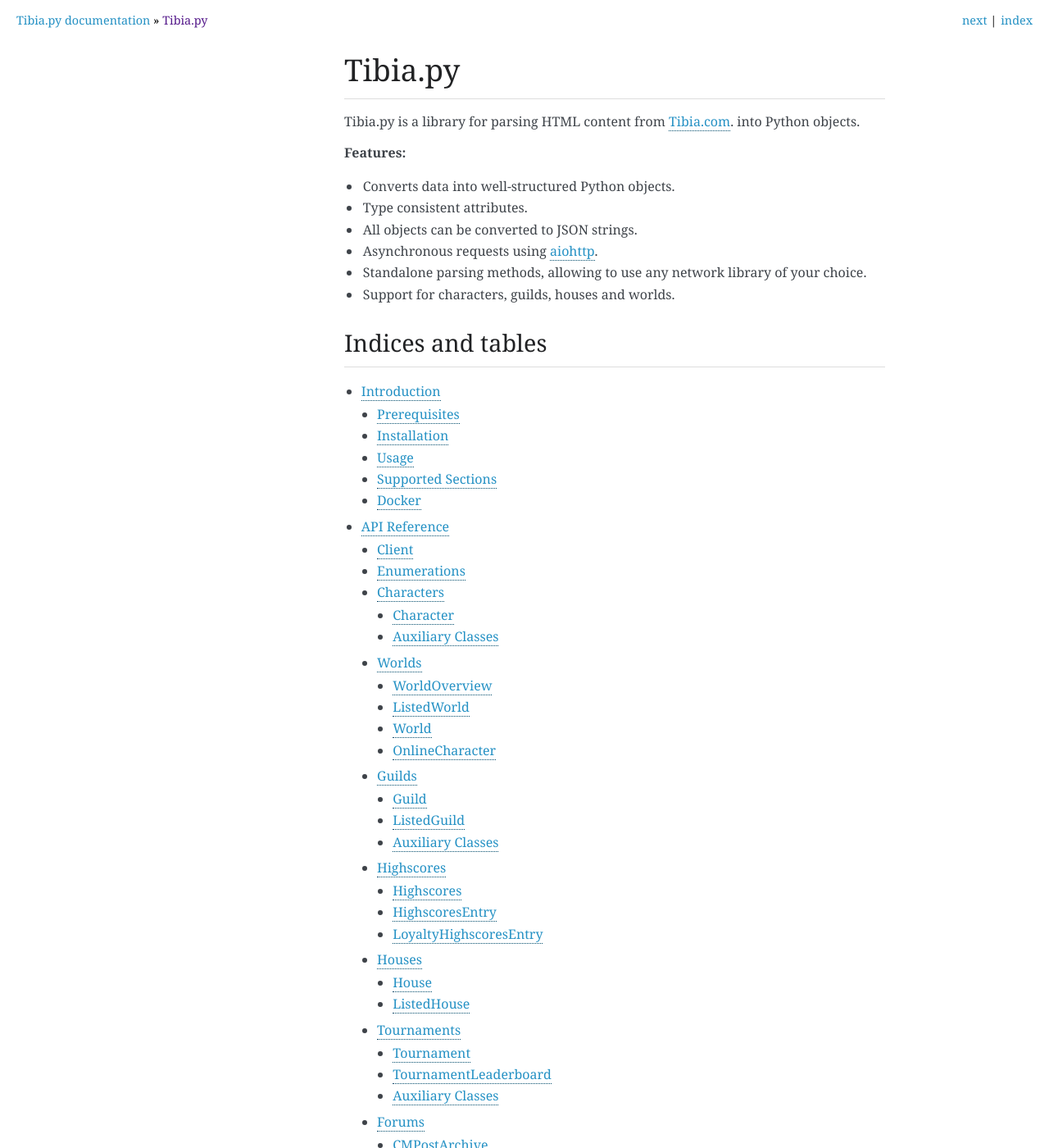
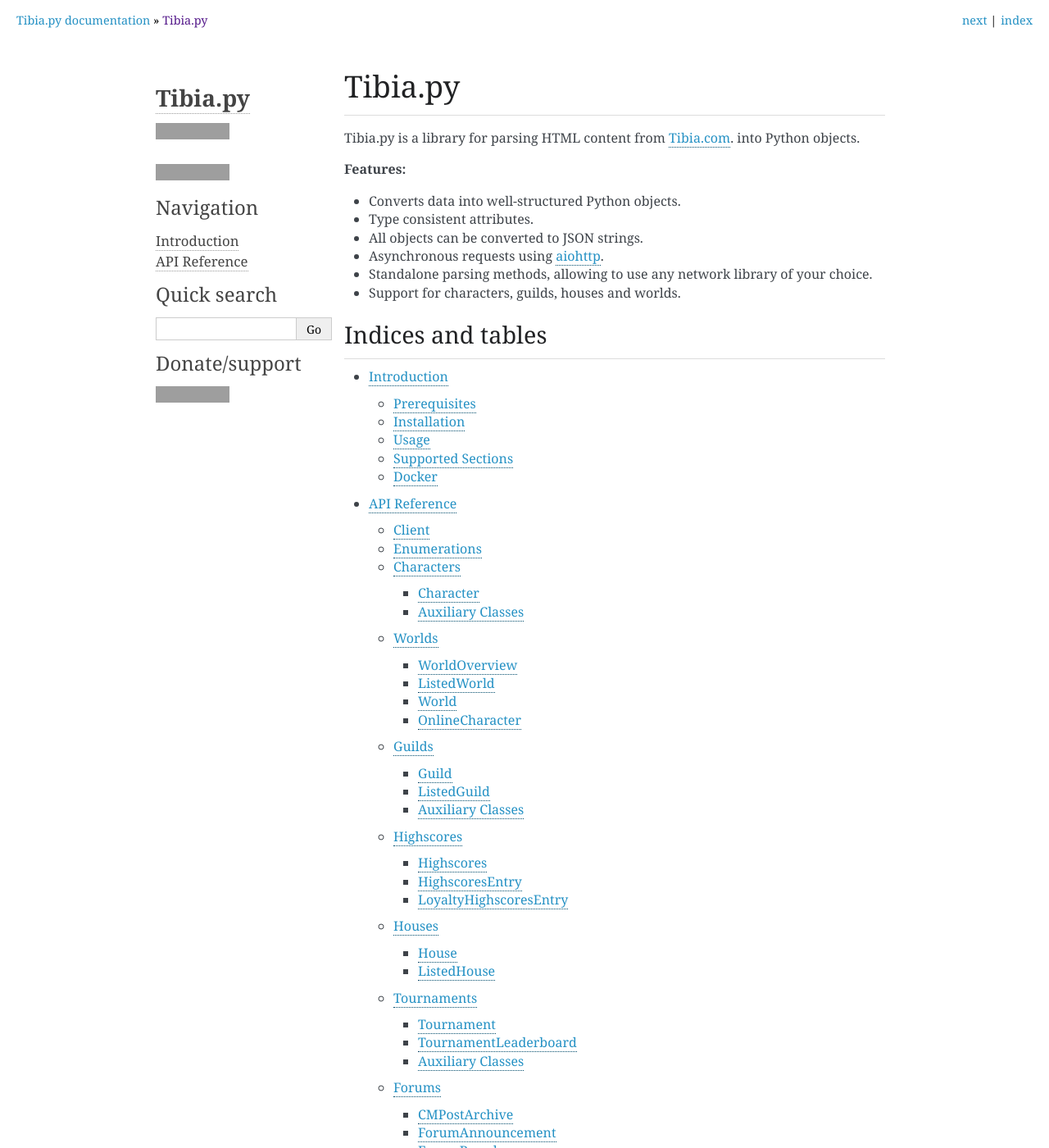
Before and after one commit to Galarzaa90/tibia.py, a Sphinx documentation site: the page built from docs/index.rst, in a window 1280 px wide and 1400 px high. Shown: the whole window at 82% size. Built offline with Sphinx 7.4.7, drawn with Linux system fonts in a browser that asks for light colours; grey boxes are pictures that could not be loaded.

Commit message:
Upgraded sphinx version and added docker workflow

```diff
--- a/docs/_static/custom.css
+++ b/docs/_static/custom.css
@@ -1,4 +1,3 @@
-@import url('basic.css');
 
 body {
     font-family: 'Georgia', 'Yu Gothic', 'Noto Sans CJK JP Regular', serif;
@@ -7,117 +6,126 @@
     padding: 0;
 }
 
-p {
-  margin-bottom: 8px;
+/* Scrollable Sidebar */
+
+div.sphinxsidebar {
+    max-height: 100%;
+    overflow-y: auto;
+    font-size: 14px;
+    padding: 10px 0 10px 10px;
+    width: 235px; /* sidebar width */
 }
 
-div.document {
-  margin: 10px auto 0 auto;
-  max-width: 940px; /* page width */
+/* Navigation Bar */
+.active {
+    background-color: #dbdbdb;
+    border-left: 5px solid #dbdbdb;
 }
 
-div.documentwrapper {
-  float: left;
-  width: 100%;
+/* Headers */
+hr {
+    border: 1px solid #b1b4b6;
 }
 
-div.bodywrapper {
-  margin: 0 0 0 220px; /* sidebar width */
+div.body h1,
+div.body h2,
+div.body h3,
+div.body h4,
+div.body h5,
+div.body h6 {
+    font-weight: normal;
 }
 
-div.body {
-  background-color: #ffffff;
-  color: #3e4349;
-  padding: 0 30px 30px 30px;
+div.body h1,
+div.body h2,
+div.body h3,
+div.body h4 {
+    color: #212224;
 }
 
-div.footer {
-  color: #555;
-  font-size: 14px;
-  margin: 20px auto 30px auto;
-  text-align: right;
-  max-width: 880px;
+div.body h5 {
+    color: #000;
 }
 
-div.footer a {
-  color: #444;
-  text-decoration: underline;
+div.body h6 {
+    color: #777;
 }
+
+div.body h1 {
+    margin: 0 0 10px 0;
+}
+
+div.body h2,
+div.body h3 {
+    margin: 10px 0px 10px 0px;
+}
+
+div.body h4,
+div.body h5,
+div.body h6 {
+    margin: 20px 0px 10px 0px;
+}
+
+div.body h1 {
+    padding: 0 0 10px 0;
+}
+
+div.body h2,
+div.body h3 {
+    padding: 10px 0 10px 0;
+}
+
+div.body h4 {
+    padding: 10px 0 10px 0;
+}
+
+div.body h5,
+div.body h6 {
+    padding: 10px 0 0 0;
+}
+
+div.body h1,
+div.body h2,
+div.body h3 {
+    border-bottom: 1px solid #ddd;
+}
+
+div.body h4 {
+    border-bottom: 1px solid #e5e5e5;
+}
+
+div.body h1 {
+    font-size: 230%;
+}
+
+div.body h2 {
+    font-size: 180%;
+}
+
+div.body h3 {
+    font-size: 130%;
+}
+
+div.body h4 {
+    font-size: 110%;
+}
+
+div.body h5 {
+    font-size: 105%;
+}
+
+div.body h6 {
+    font-size: 100%;
+}
+
+/* Top Navigation Links */
 
 div.related {
     padding: 10px 10px;
     width: auto;
 }
 
-div.sphinxsidebar {
-  float: left;
-  font-size: 14px;
-  line-height: 1.5em;
-  margin-left: -100%;
-  width: 220px; /* sidebar width */
-}
-
-div.sphinxsidebarwrapper {
-  font-size: 14px;
-  line-height: 1.5em;
-  padding: 10px 0 10px 10px;
-
-  /* sticky sidebar */
-  position: fixed;
-  width: 220px; /* sidebar width */
-  height: 90%;
-  overflow: hidden;
-}
-
-/* show scrollbar on hover */
-div.sphinxsidebarwrapper:hover {
-  overflow: auto;
-}
-
-div.sphinxsidebar h3,
-div.sphinxsidebar h4 {
-  color: #333;
-  font-size: 24px;
-  font-weight: normal;
-  margin: 0 0 5px 0;
-  padding: 0;
-}
-
-div.sphinxsidebar h4 {
-  font-size: 1.1em;
-}
-
-div.sphinxsidebar h3 a {
-  color: #333;
-}
-
-div.sphinxsidebar p {
-  color: #888;
-}
-
-div.sphinxsidebar p.searchtip {
-  line-height: 1.4em;
-}
-
-div.sphinxsidebar ul {
-  color: #000;
-  margin: 10px 0 20px;
-  padding: 0;
-}
-
-div.sphinxsidebar a {
-  color: #444;
-}
-
-div.sphinxsidebar input {
-  border: 1px solid #ccc;
-  font-family: sans-serif;
-  font-size: 1em;
-  margin-top: 10px;
-}
-
-/* -- body styles --------------------------------------------------------- */
-
+/* Links */
 a {
     color: #2591c4;
     text-decoration: none;
@@ -128,205 +136,35 @@
     text-decoration: underline;
 }
 
-hr {
-  border: 1px solid #b1b4b6;
-}
-
-div.body h1,
-div.body h2,
-div.body h3,
-div.body h4,
-div.body h5,
-div.body h6 { font-weight: normal; }
-
-div.body h1,
-div.body h2,
-div.body h3,
-div.body h4 { color: #212224; }
-div.body h5 { color: #000; }
-div.body h6 { color: #777; }
-
-div.body h1 { margin: 0 0 10px 0; }
-div.body h2,
-div.body h3 { margin: 10px 0px 10px 0px; }
-div.body h4,
-div.body h5,
-div.body h6 { margin: 20px 0px 10px 0px; }
-
-div.body h1 { padding: 0 0 10px 0; }
-div.body h2,
-div.body h3 { padding: 10px 0 10px 0; }
-div.body h4 { padding: 10px 0 10px 0; }
-div.body h5,
-div.body h6 { padding: 10px 0 0 0; }
-
-div.body h1,
-div.body h2,
-div.body h3 { border-bottom: 1px solid #ddd; }
-div.body h4 { border-bottom: 1px solid #e5e5e5; }
-
-div.body h1 { font-size: 230%; }
-div.body h2 { font-size: 180%; }
-div.body h3 { font-size: 130%; }
-div.body h4 { font-size: 110%; }
-div.body h5 { font-size: 105%; }
-div.body h6 { font-size: 100%; }
-
-a.headerlink {
-  color: #3e4349;
-  font-size: 0.8em;
-  padding: 0 4px 0 4px;
+/* External reference links */
+a.reference > code > span {
+    color: #2591c4;
     text-decoration: none;
 }
 
-a.headerlink:hover {
-  background-color: #3e4349;
-  color: #fff;
+/* Python Definitions */
+
+dl.describe > dt,
+dl.function > dt,
+dl.property > dt,
+dl.attribute > dt,
+dl.classmethod > dt,
+dl.method > dt,
+dl.class > dt,
+dl.exception > dt {
+    background-color: #f5f5f5;
+    padding: 1px 10px;
 }
 
-div.body ul {
-  list-style: disc;
-  margin: 1em 0;
-  padding-left: 1.3em;
+.sig {
+    font-size: 90%;
 }
 
-div.body ul ul, div.body ol ul {
-  margin: .2em 0;
-  padding-left: 1.2em;
+.viewcode-link {
+    font-size: 90%;
 }
 
-div.body ul li {
-  padding: 2px 0;
-}
-
-div.body ul.search li {
-  padding: 5px 0 5px 20px;
-}
-
-div.body ol {
-  counter-reset: li;
-  margin-left: 0;
-  padding-left: 0;
-}
-
-div.body ol ol {
-  margin: .2em 0;
-}
-
-div.body ol > li {
-  list-style: none;
-  margin: 0 0 0 1.9em;
-  padding: 2px 1px;
-  position: relative;
-}
-
-div.body ol > li:before {
-  content: counter(li) ".";
-  counter-increment: li;
-  top: -2px;
-  left: -1.9em;
-  width: 1.9em;
-  padding: 4px 0;
-  position: absolute;
-  text-align: left;
-}
-
-div.body p,
-div.body dd,
-div.body li {
-  line-height: 1.4em;
-}
-
-/* weird margins */
-li > p {
-  margin: 2px;
-}
-
-li > blockquote {
-  margin: 10px;
-}
-
-div.admonition p.admonition-title + p {
-  display: inline;
-}
-
-div.highlight {
-  background-color: #fff;
-}
-
-div.important, div.note, div.hint, div.tip {
-  background-color: #eee;
-  border: 1px solid #ccc;
-}
-
-div.attention, div.warning, div.caution, div.seealso {
-  background-color: #fef9e9;
-  border: 1px solid #fbe091;
-}
-
-/* no disgusting background in the FAQ */
-div.topic {
-  background-color: transparent;
-  border: none;
-}
-
-/* don't link-ify the FAQ page */
-a.toc-backref {
-  text-decoration: none;
-  color: #3e4349;
-}
-
-/* bold and fix the Parameter, Raises, etc. */
-dl.field-list > dt {
-  font-weight: bold;
-}
-
-div.danger, div.error {
-  background-color: #ffe4e4;
-  border: 1px solid #f66;
-}
-
-div.admonition {
-  padding: 10px;
-}
-
-p.admonition-title {
-  display: inline;
-}
-
-p.admonition-title:after {
-  content: ':';
-}
-
-/* helpful admonitions */
-div.helpful {
-  background-color: #e4f2ff;
-  border: 1px solid #66b3ff;
-}
-
-div.helpful > p.admonition-title {
-  display: block;
-}
-
-div.helpful > p.admonition-title:after {
-  content: unset;
-}
-
-/* exception hierarchy */
-
-.exception-hierarchy-content dd,
-.exception-hierarchy-content dl {
-  margin: 0px 2px;
-}
-
-.exception-hierarchy-content {
-  margin-left: 0.5em;
-}
-
-.exception-hierarchy-content ul {
-  list-style: '»' !important;
-}
-
+/* Code Blocks */
 pre {
     background-color: #f5f5f5;
     border: 1px solid #C6C9CB;
@@ -358,45 +196,21 @@
     padding: 0 2px;
 }
 
-dl.class {
-  margin-bottom: 50px;
+/* Tables */
+table.docutils {
+    margin-top: 10px;
+    margin-bottom: 10px;
+    border: 0;
+    border-collapse: collapse;
+    width: 100%;
 }
 
-dl.describe > dt,
-dl.function > dt,
-dl.attribute > dt,
-dl.classmethod > dt,
-dl.method > dt,
-dl.class > dt,
-dl.exception > dt {
-  background-color: #f5f5f5;
-  padding: 1px 10px;
-}
-
-dd {
-  margin-top: 10px;
-}
-
-
-.container.operations {
-  padding: 10px;
-  border: 1px solid #ddd;
-  margin-bottom: 20px;
-}
-
-.container.operations::before {
-  content: 'Supported Operations';
-  color: #212224;
-  display: block;
-  padding-bottom: 5px;
-}
-
-.container.operations > dl.describe > dt {
-  background-color: #f8f8f8;
-}
-
-table.docutils {
-  width: 100%;
+table.docutils td, table.docutils th {
+    padding: 1px 8px 1px 5px;
+    border-top: 0;
+    border-left: 0;
+    border-right: 0;
+    border-bottom: 1px solid #aaa;
 }
 
 table.docutils.footnote {
@@ -459,94 +273,3 @@
   border-top: 1px solid #fbe091;
   border-bottom: 1px solid #fbe091;
 }
-
-/* hide the welcome text */
-div#welcome-to-discord-py > h1 {
-  display: none;
-}
-
-.active {
-  background-color: #dbdbdb;
-  border-left: 5px solid #dbdbdb;
-}
-
-div.code-block-caption {
-  font-size: medium;
-  font-weight: bold;
-}
-
-@media screen and (max-width: 870px) {
-
-  div.document {
-    width: auto;
-    margin: 0;
-  }
-
-  div.documentwrapper {
-    float: none;
-  }
-
-  div.bodywrapper {
-    margin: 0;
-  }
-
-  div.body {
-    min-height: 0;
-    padding: 0 20px 30px 20px;
-  }
-
-  div.footer {
-    background-color: #333;
-    color: #888;
-    margin: 0;
-    padding: 10px 20px 20px;
-    text-align: left;
-    width: auto;
-  }
-
-  div.footer a {
-    color: #bbb;
-  }
-
-  div.footer a:hover {
-    color: #fff;
-  }
-
-  div.sphinxsidebar {
-    background-color: #333;
-    color: #fff;
-    float: none;
-    margin: 0;
-    padding: 10px 20px;
-    width: auto;
-  }
-
-  /* sticky sidebar */
-  div.sphinxsidebarwrapper {
-    position: relative;
-  }
-
-  div.sphinxsidebar h3,
-  div.sphinxsidebar h4,
-  div.sphinxsidebar p,
-  div.sphinxsidebar h3 a {
-    color: #fff;
-  }
-
-  div.sphinxsidebar ul {
-    color: #999;
-  }
-
-  div.sphinxsidebar a {
-    color: #aaa;
-  }
-
-  div.sphinxsidebar a:hover {
-    color: #fff;
-  }
-
-  .active {
-    background-color: transparent;
-    border-left: none;
-  }
-}
--- a/docs/_static/custom.js
+++ b/docs/_static/custom.js
@@ -1,18 +1,18 @@
 $(document).ready(function () {
-  var sections = $('div.section');
-  var activeLink = null;
-  var bottomHeightThreshold = $(document).height() - 30;
+  const sections = $('div.section');
+  let activeLink = null;
+  const bottomHeightThreshold = $(document).height() - 30;
 
   $(window).scroll(function (event) {
-    var distanceFromTop = $(this).scrollTop();
-    var currentSection = null;
+    const distanceFromTop = $(this).scrollTop();
+    let currentSection = null;
 
     if(distanceFromTop + window.innerHeight > bottomHeightThreshold) {
       currentSection = $(sections[sections.length - 1]);
     }
     else {
       sections.each(function () {
-        var section = $(this);
+        const section = $(this);
         if (section.offset().top - 1 < distanceFromTop) {
           currentSection = section;
         }
```
Also changed, not shown: 1 other file. Lines whose indentation alone changed are shown as unchanged.
